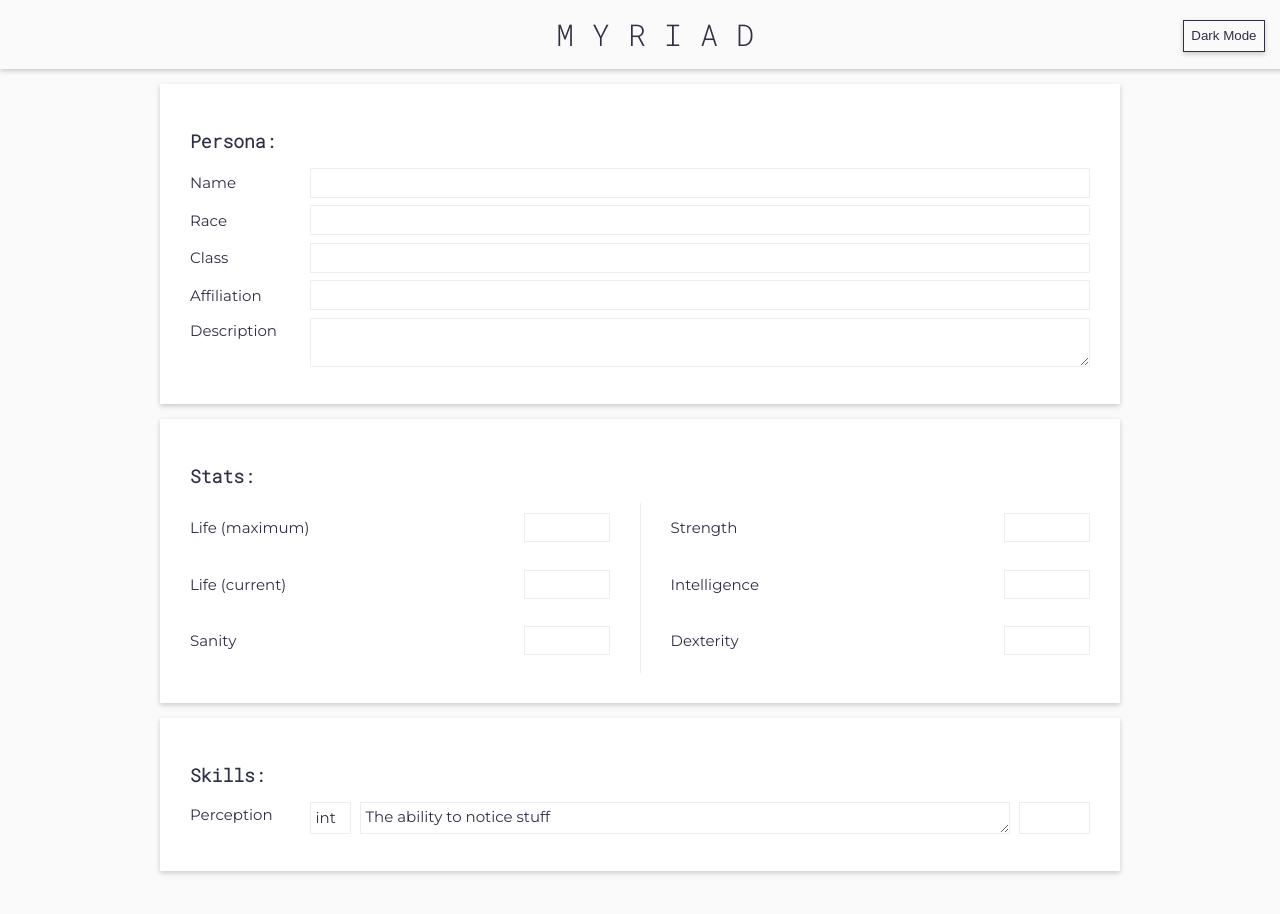
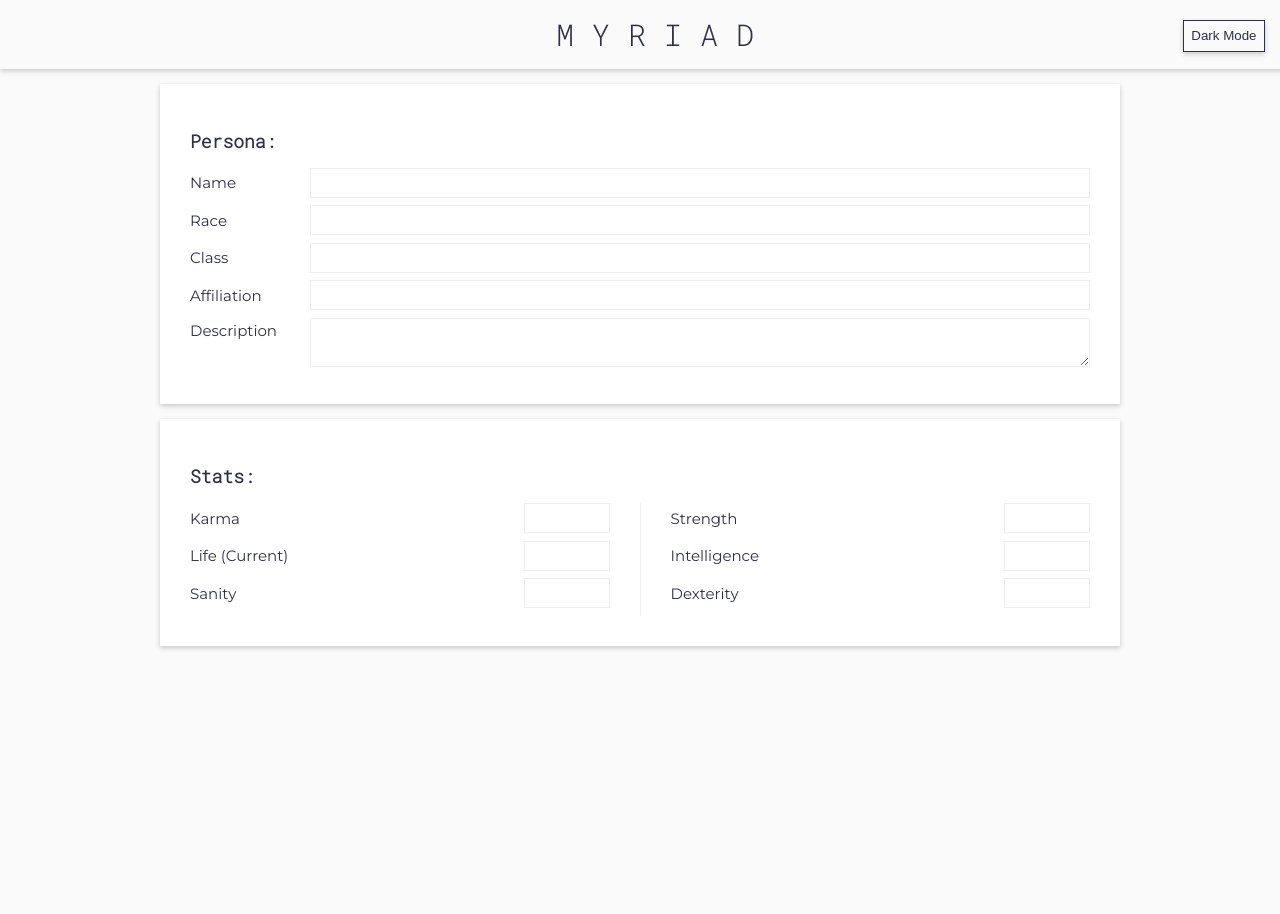
Before and after one commit to zombie9/myriad, a React (Create React App) app: page / in a window 1280 px wide. Shown: the top 914 px of the page. After the commit the page ends 800 px from the top, so only its background shows below. Built offline with nearby package versions, Linux system fonts and the light colour scheme.

Commit message:
refactor part 1

```diff
--- a/src/App.js
+++ b/src/App.js
@@ -1,12 +1,12 @@
 import React from 'react';
 import { ThemeProvider } from 'styled-components';
 
-import GlobalStyles from './GlobalStyles';
 import { Container } from './components/Container';
 import { Header } from './components/Header';
 import { ThemeToggle } from './components/ThemeToggle';
-import { lightTheme, darkTheme } from './components/Themes';
 import { useDarkMode } from './hooks/useDarkMode';
+import GlobalStyles from './styles/GlobalStyles';
+import { lightTheme, darkTheme } from './styles/Themes';
 
 export const App = () => {
   const [theme, toggleTheme] = useDarkMode();
--- a/src/components/Container.jsx
+++ b/src/components/Container.jsx
@@ -1,13 +1,14 @@
 import React from 'react';
 import styled from 'styled-components';
 
-import { content } from '../data/content';
+// import { content } from '../data/content';
 
-import { Panel } from './Panel';
+// import { Panel } from './Panel';
+import Persona from './Persona';
+import Stats from './Stats';
 
 const StyledContainer = styled.div`
   margin: 0 auto;
-  font-size: calc(10px + 2vmin);
   padding: 5.6rem 0;
   max-width: 960px;
 `;
@@ -15,7 +16,9 @@ const StyledContainer = styled.div`
 export const Container = () => {
   return (
     <StyledContainer>
-      {content.map((section, index) => {
+      <Persona />
+      <Stats />
+      {/* {content.map((section, index) => {
         return (
           <Panel
             section={section.title}
@@ -24,7 +27,7 @@ export const Container = () => {
             key={index}
           />
         );
-      })}
+      })} */}
     </StyledContainer>
   );
 };
--- /dev/null
+++ b/src/components/Persona.js
@@ -0,0 +1,41 @@
+import React from 'react';
+
+import { personaFields } from '../data/persona';
+import {
+  Box,
+  BoxHeader,
+  BoxBody,
+  SinglePod,
+  Field,
+  TextLabel,
+  FieldLabel
+} from '../styles/sharedStyles';
+
+const Persona = () => {
+  return (
+    <Box>
+      <BoxHeader>
+        <code>{`${personaFields.title}:`}</code>
+      </BoxHeader>
+      <BoxBody>
+        <SinglePod>
+          {personaFields?.fields?.map((field, index) => {
+            return (
+              <Field key={index}>
+                {field.type === 'text' || field.type === 'skill' ? (
+                  <TextLabel>{field.name}</TextLabel>
+                ) : (
+                  <FieldLabel>{field.name}</FieldLabel>
+                )}
+                {field.type === 'line' && <input type="text" />}
+                {field.type === 'text' && <textarea spellCheck="false" />}
+              </Field>
+            );
+          })}
+        </SinglePod>
+      </BoxBody>
+    </Box>
+  );
+};
+
+export default Persona;
--- /dev/null
+++ b/src/components/Stats.jsx
@@ -0,0 +1,40 @@
+import React from 'react';
+
+import { statFields } from '../data/stats';
+import {
+  Box,
+  BoxHeader,
+  BoxBody,
+  DualPod,
+  Field,
+  NumberField,
+  FieldLabel
+} from '../styles/sharedStyles';
+
+const Stats = () => {
+  return (
+    <Box>
+      <BoxHeader>
+        <code>{`${statFields.title}:`}</code>
+      </BoxHeader>
+      <BoxBody>
+        {statFields?.pods?.map((pod, index) => {
+          return (
+            <DualPod key={index}>
+              {pod.map((field, index) => {
+                return (
+                  <Field key={index}>
+                    <FieldLabel>{field.name}</FieldLabel>
+                    <NumberField type="text" />
+                  </Field>
+                );
+              })}
+            </DualPod>
+          );
+        })}
+      </BoxBody>
+    </Box>
+  );
+};
+
+export default Stats;
--- /dev/null
+++ b/src/data/persona.js
@@ -0,0 +1,25 @@
+export const personaFields = {
+  title: 'Persona',
+  fields: [
+    {
+      name: 'name',
+      type: 'line'
+    },
+    {
+      name: 'race',
+      type: 'line'
+    },
+    {
+      name: 'class',
+      type: 'line'
+    },
+    {
+      name: 'affiliation',
+      type: 'line'
+    },
+    {
+      name: 'description',
+      type: 'text'
+    }
+  ]
+};
--- /dev/null
+++ b/src/data/stats.js
@@ -0,0 +1,28 @@
+export const statFields = {
+  title: 'Stats',
+  type: 'dual',
+  pods: [
+    [
+      {
+        name: 'karma'
+      },
+      {
+        name: 'life (current)'
+      },
+      {
+        name: 'sanity'
+      }
+    ],
+    [
+      {
+        name: 'strength'
+      },
+      {
+        name: 'intelligence'
+      },
+      {
+        name: 'dexterity'
+      }
+    ]
+  ]
+};
--- a/src/GlobalStyles.js
+++ b/src/styles/GlobalStyles.js
@@ -1,7 +1,7 @@
 import { createGlobalStyle } from 'styled-components';
 
-import Montserrat from './assets/fonts/Montserrat-Regular.ttf';
-import RobotoMono from './assets/fonts/RobotoMono-Light.ttf';
+import Montserrat from '../assets/fonts/Montserrat-Regular.ttf';
+import RobotoMono from '../assets/fonts/RobotoMono-Light.ttf';
 
 const GlobalStyles = createGlobalStyle`
   @font-face {
@@ -40,6 +40,25 @@ const GlobalStyles = createGlobalStyle`
   code {
     font-family: 'Roboto Mono';
   }
+
+  input, textarea {
+    padding: 0.3rem;
+    width: 100%;
+    background: none;
+    border: 1px solid ${({ theme }) => theme.secondary};
+    color: ${({ theme }) => theme.primary};
+    font-size: 1rem;
+    font-family: 'Montserrat';
+
+    &:focus {
+      outline: none;
+      border: 1px solid ${({ theme }) => theme.primary};
+    }
+  }
+
+  textarea {
+    resize: vertical;
+  }
 `;
 
 export default GlobalStyles;
--- /dev/null
+++ b/src/styles/sharedStyles.js
@@ -0,0 +1,76 @@
+import styled from 'styled-components';
+
+export const Box = styled.div`
+  padding: 1rem;
+  background: ${({ theme }) => theme.panel};
+  box-shadow: 0 2px 5px 0 rgba(0, 0, 0, 0.2);
+  margin-bottom: 1rem;
+  font-size: 1rem;
+
+  @media only screen and (min-width: 720px) {
+    padding: 2rem;
+  }
+`;
+
+export const BoxHeader = styled.h2`
+  font-size: 1.2rem;
+`;
+
+export const BoxBody = styled.div`
+  display: flex;
+  justify-content: space-between;
+  flex-direction: column;
+
+  @media only screen and (min-width: 720px) {
+    flex-direction: row;
+  }
+`;
+
+export const SinglePod = styled.div`
+  display: flex;
+  flex-direction: column;
+  width: 100%;
+`;
+
+export const Field = styled.div`
+  display: flex;
+  justify-content: space-between;
+  align-items: center;
+  margin-bottom: 0.5em;
+`;
+
+export const FieldLabel = styled.label`
+  min-width: 8rem;
+  text-transform: capitalize;
+`;
+
+export const TextLabel = styled.label`
+  min-width: 8rem;
+  text-transform: capitalize;
+  padding-top: 0.2rem;
+  align-self: flex-start;
+`;
+
+export const DualPod = styled.div`
+  display: flex;
+  flex-direction: column;
+  width: 100%;
+
+  @media only screen and (min-width: 720px) {
+    width: 50%;
+
+    &:first-child {
+      border-right: 1px solid ${({ theme }) => theme.secondary};
+      padding-right: 2em;
+    }
+
+    &:last-child {
+      padding-left: 2em;
+    }
+  }
+`;
+
+export const NumberField = styled.input`
+  width: 5rem;
+  text-align: right;
+`;
```
Also changed, not shown: src/styles/Themes.jsx (renamed from src/components/Themes.jsx).
